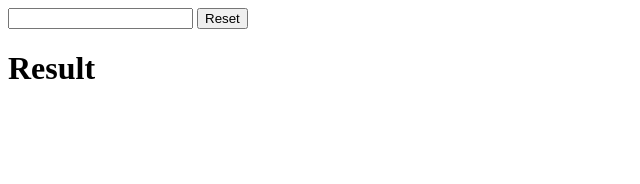
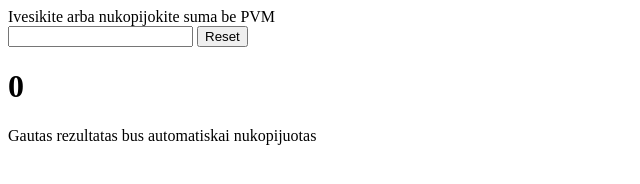
Before and after one commit to vjvasiljev/pvm, a plain HTML site: page index.html in a window 1280 px wide. Shown: the whole page, without its empty margins (0-640 px from the left). Drawn offline with Linux system fonts and the light colour scheme.

Commit message:
add description to fields

```diff
--- a/index.html
+++ b/index.html
@@ -7,10 +7,12 @@
 
 <body>
   <form>
+    <label for="input">Ivesikite arba nukopijokite suma be PVM</label><br>
     <input id="input">
     <input type="reset" value="Reset">
   </form>
-  <h1 id="result">Result</h1>
+  <h1 id="result">0</h1>
+  <p>Gautas rezultatas bus automatiskai nukopijuotas</p>
   <script src="index.js"></script>
 </body>
 
```
